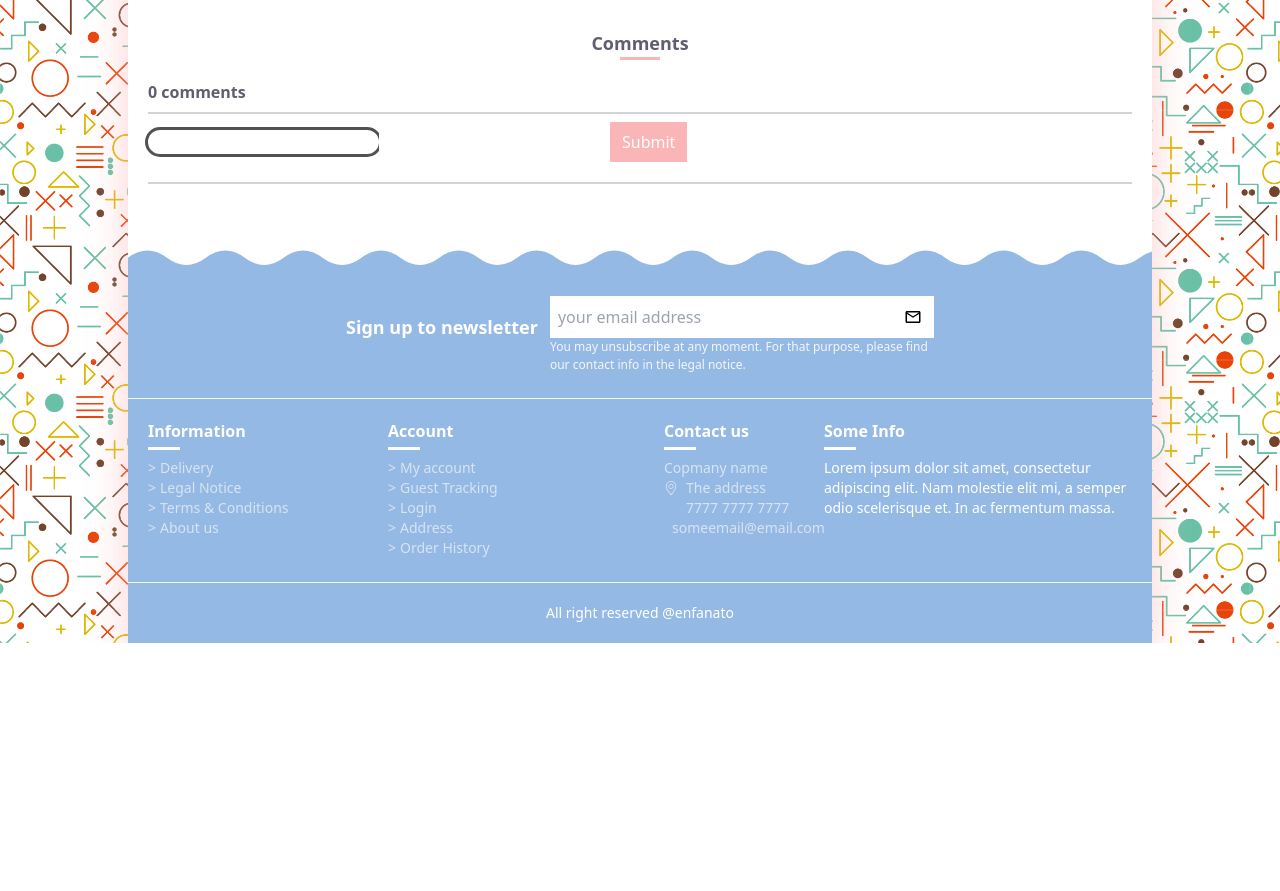
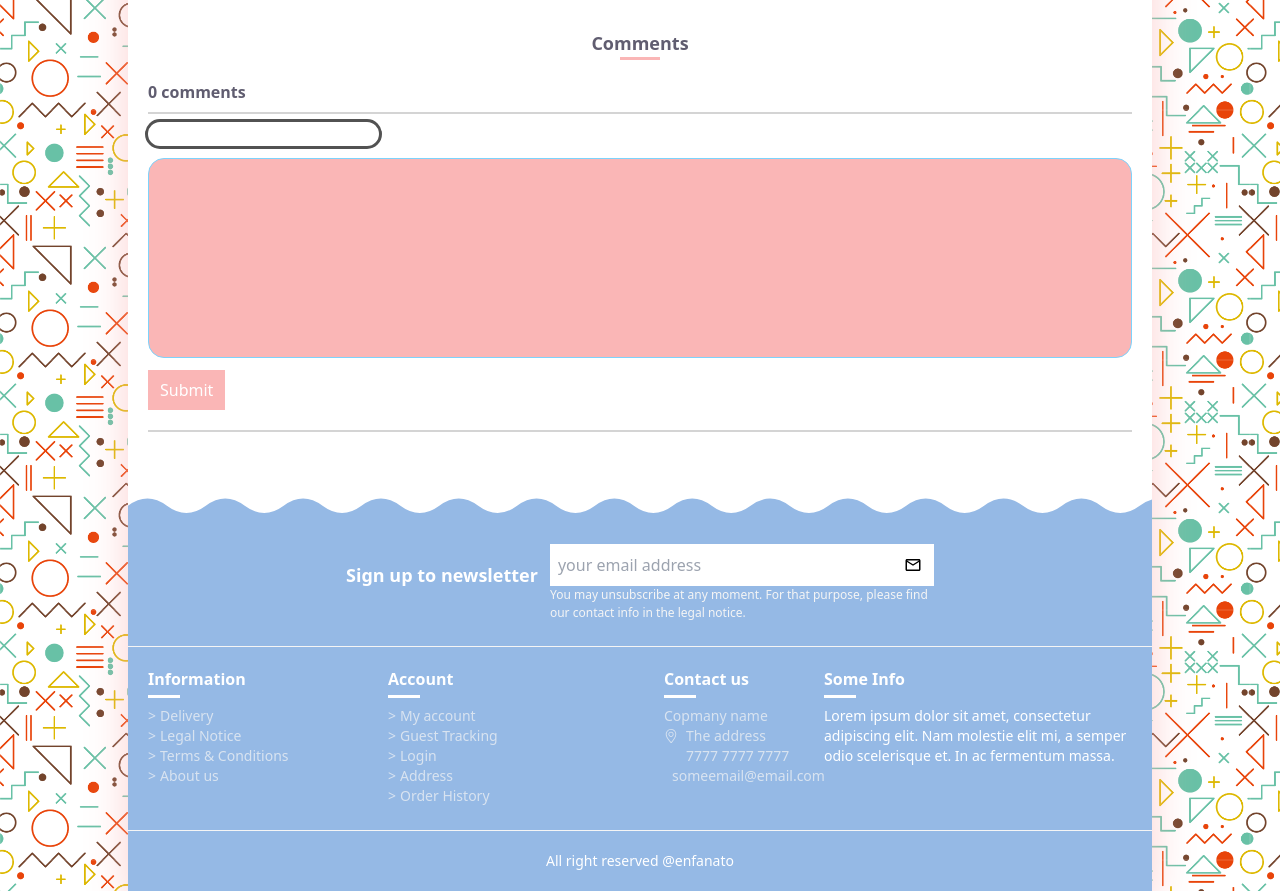
Before and after one commit to shabbirbd/Enfanato, a React (Vite) app: page /blog/1 in a window 1280 px wide. Shown: the part 1140-2031 px from the top of the page. Before the commit the page ends 1783 px from the top, so only its background shows below. Built offline with nearby package versions, Linux system fonts and the light colour scheme; some icons are missing.

Commit message:
upgating log

```diff
--- a/src/components/CommentsFrom.jsx
+++ b/src/components/CommentsFrom.jsx
@@ -22,16 +22,19 @@ const CommentsFrom = () => {
                         setTimeout(() => {
                         alert(JSON.stringify(values, null, 2));
                         setSubmitting(false);
+                        // console.log(values)
+                        // toast("values")
                         }, 400);
                     }}
                 >
                 {({ isSubmitting }) => (
                     <Form>
-                    <Field type="email" name="email" className="rounded-2xl outline outline-neutral-600" />
+                    <Field type="text" name="email" autoComplete="email" className="rounded-2xl outline outline-neutral-600" />
+                    <Field type="textarea" name="comment" className="rounded-2xl border border-sky-300 bg-enfanato outline-sky-300 focus:outline-2 w-full h-[200px] my-3"/>
                     <ErrorMessage name="email" component="div" />
-                    <Field type="password" name="password" />
-                    <ErrorMessage name="password" component="div" />
-                    <button  button type="submit" disabled={isSubmitting} className='bg-enfanato text-white hover:bg-white hover:text-enfanato hover:outline-dashed outline-[1px] duration-300 py-2 px-3'>
+                    {/* <Field type="password" autoComplete="current-password" name="password" /> */}
+                    {/* <ErrorMessage name="password" component="div" /> */}
+                    <button   type="submit" disabled={isSubmitting} className='bg-enfanato text-white hover:bg-white hover:text-enfanato hover:outline-dashed outline-[1px] duration-300 py-2 px-3'>
                         Submit
                     </button>
                     </Form>
```
Also changed, not shown: 1 other file (tests, documents, lock files or other folders).
